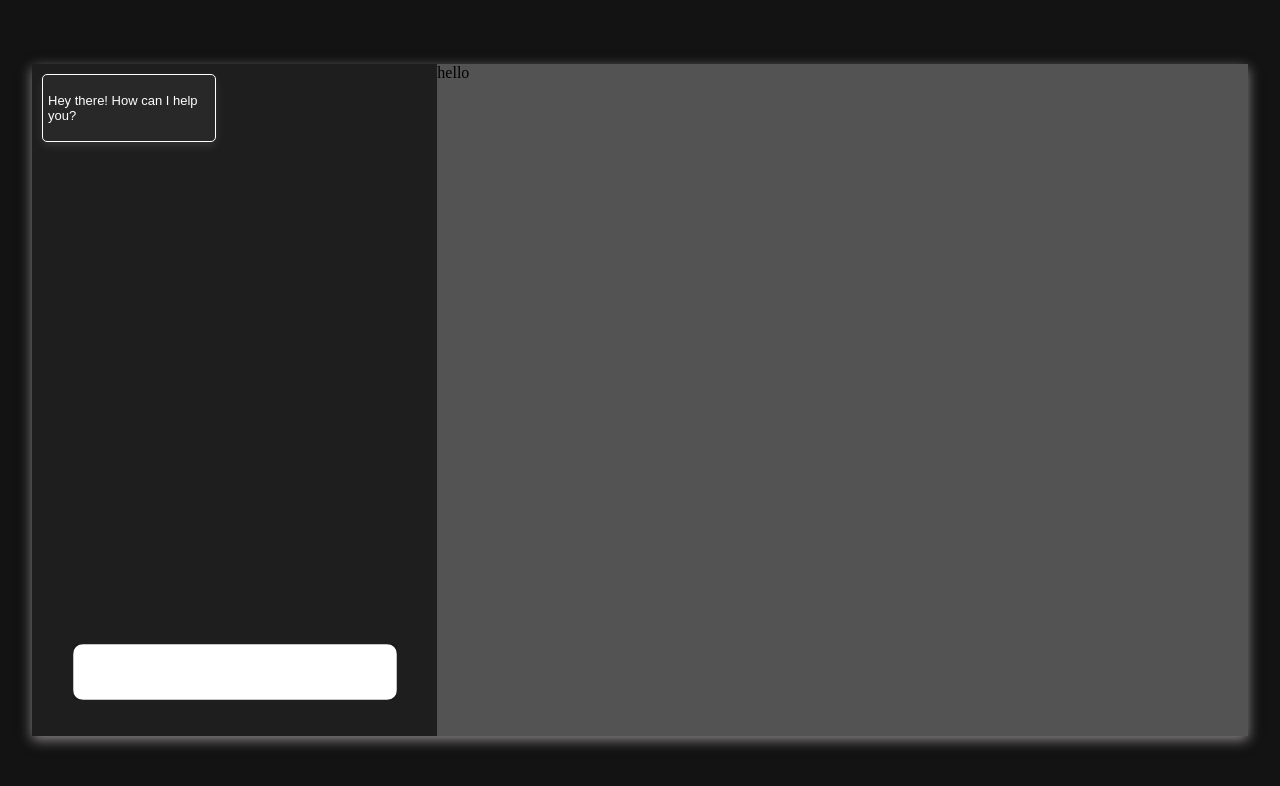
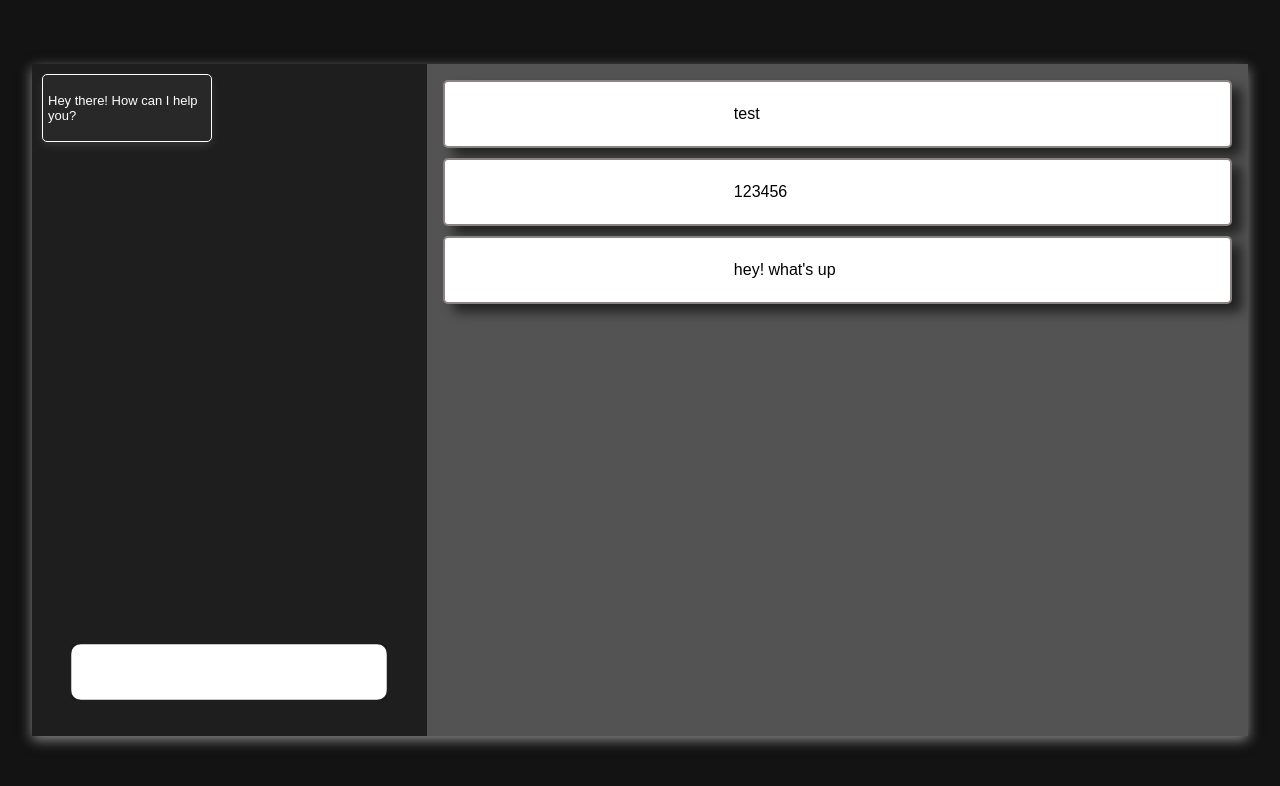
Before and after one commit to rali7196/Helix, a React (Vite) app in the folder web_app/: page /app in a window 1280 px wide. Shown: the top 786 px of the page. Built offline with nearby package versions, Linux system fonts and the light colour scheme.

Commit message:
finished frontend for workspace

```diff
--- /dev/null
+++ b/web_app/src/components/SequenceStep/SequenceStep.module.css
@@ -0,0 +1,15 @@
+.sequenceStepContainer {
+    display: flex;
+    background-color: white;
+    height: 10%;
+    justify-content: center;
+    border-radius: 5px;
+    box-shadow: 10px 8px 12px rgb(0 0 0 / 60%);
+    border: 2px solid #8b8282;
+}
+
+.sequenceStepInput {
+    border: none;
+    font-family: sans-serif;
+    font-size: medium;
+}
--- /dev/null
+++ b/web_app/src/components/SequenceStep/SequenceStep.tsx
@@ -0,0 +1,31 @@
+import React, { useState } from "react";
+import styles from './SequenceStep.module.css';
+
+interface SequenceStepProps {
+    initialContent: string;
+    key: number
+}
+
+const SequenceStep: React.FC<SequenceStepProps> = ({
+    initialContent,
+    key
+}: SequenceStepProps) => {
+    const [sequenceStepContent, setSequenceStepContent] =
+        useState<string>(initialContent);
+
+    function onChange(event: React.ChangeEvent<HTMLInputElement>) {
+        setSequenceStepContent(event.target.value);
+    }
+
+    return (
+        <div key={key} className={styles['sequenceStepContainer']}>
+            <input
+                value={sequenceStepContent}
+                onChange={(event) => onChange(event)}
+                className={styles['sequenceStepInput']}
+            ></input>
+        </div>
+    );
+};
+
+export default SequenceStep;
--- a/web_app/src/pages/MainPage/MainPage.module.css
+++ b/web_app/src/pages/MainPage/MainPage.module.css
@@ -35,6 +35,11 @@
     flex: 2;
     background-color: #535353;
     height: auto;
+    display: flex;
+    flex-direction: column;
+    gap: 10px;
+    padding: 1em;
+    overflow-y: scroll;
 }
 
 .textFieldContainer {
@@ -80,4 +85,5 @@
     gap: 10px;
     overflow-x: hidden;
     padding-top: 10px;
+
 }
--- a/web_app/src/pages/MainPage/MainPage.tsx
+++ b/web_app/src/pages/MainPage/MainPage.tsx
@@ -1,9 +1,17 @@
 import styles from "./MainPage.module.css";
 import React, { useState } from "react";
 import TextField from "@mui/material/TextField";
+import SequenceStep from "../../components/SequenceStep/SequenceStep";
 
 const MainPage: React.FC = () => {
-    const [messages, setMessages] = useState<string[] | null>(["Hey there! How can I help you?"]);
+    const [messages, setMessages] = useState<string[] | null>([
+        "Hey there! How can I help you?",
+    ]);
+    const [sequenceSteps, setSequenceSteps] = useState<string[] | null>([
+        "test",
+        "123456",
+        "hey! what's up",
+    ]);
     const [currentMessage, setCurrentMessage] = useState<string | null>(null);
 
     function renderChat() {
@@ -42,6 +50,16 @@ const MainPage: React.FC = () => {
         );
     }
 
+    function renderSequenceSteps() {
+        return (
+            <>
+                {sequenceSteps?.map((value: string, index: number) => (
+                    <SequenceStep initialContent={value} key={index} />
+                ))}
+            </>
+        );
+    }
+
     return (
         <div className={styles["padding"]}>
             <div className={styles["mainContainer"]}>
@@ -53,7 +71,9 @@ const MainPage: React.FC = () => {
                     </div>
                     {renderChat()}
                 </div>
-                <div className={styles["workspaceContainer"]}>hello</div>
+                <div className={styles["workspaceContainer"]}>
+                    {renderSequenceSteps()}
+                </div>
             </div>
         </div>
     );
--- a/web_app/src/services/ApiClient.tsx
+++ b/web_app/src/services/ApiClient.ts
@@ -24,6 +24,7 @@ class ApiClient {
                 body: JSON.stringify(request)
             }
         ).then((response) => response.json())
+
         return statusResponse
     }
 }
```
